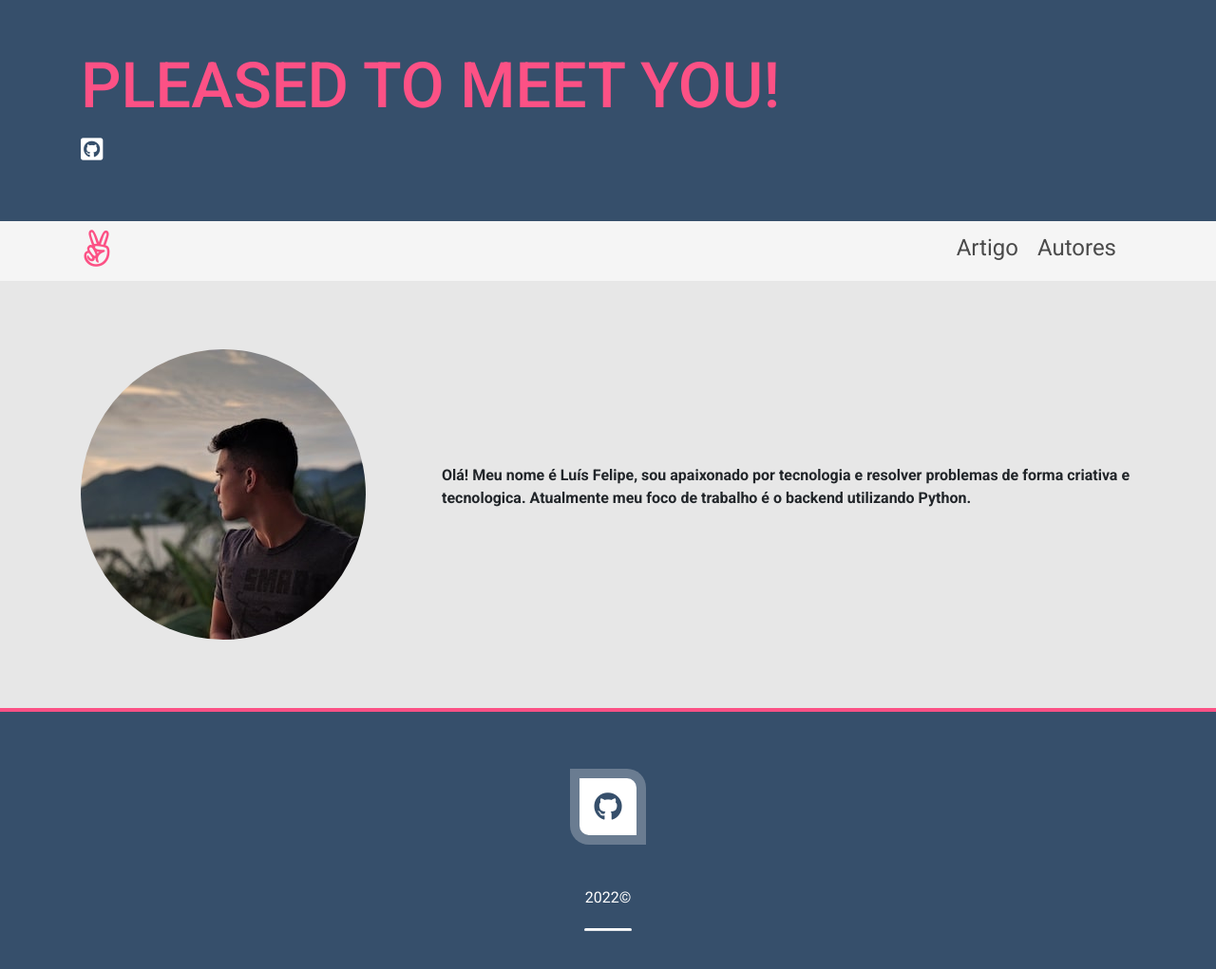
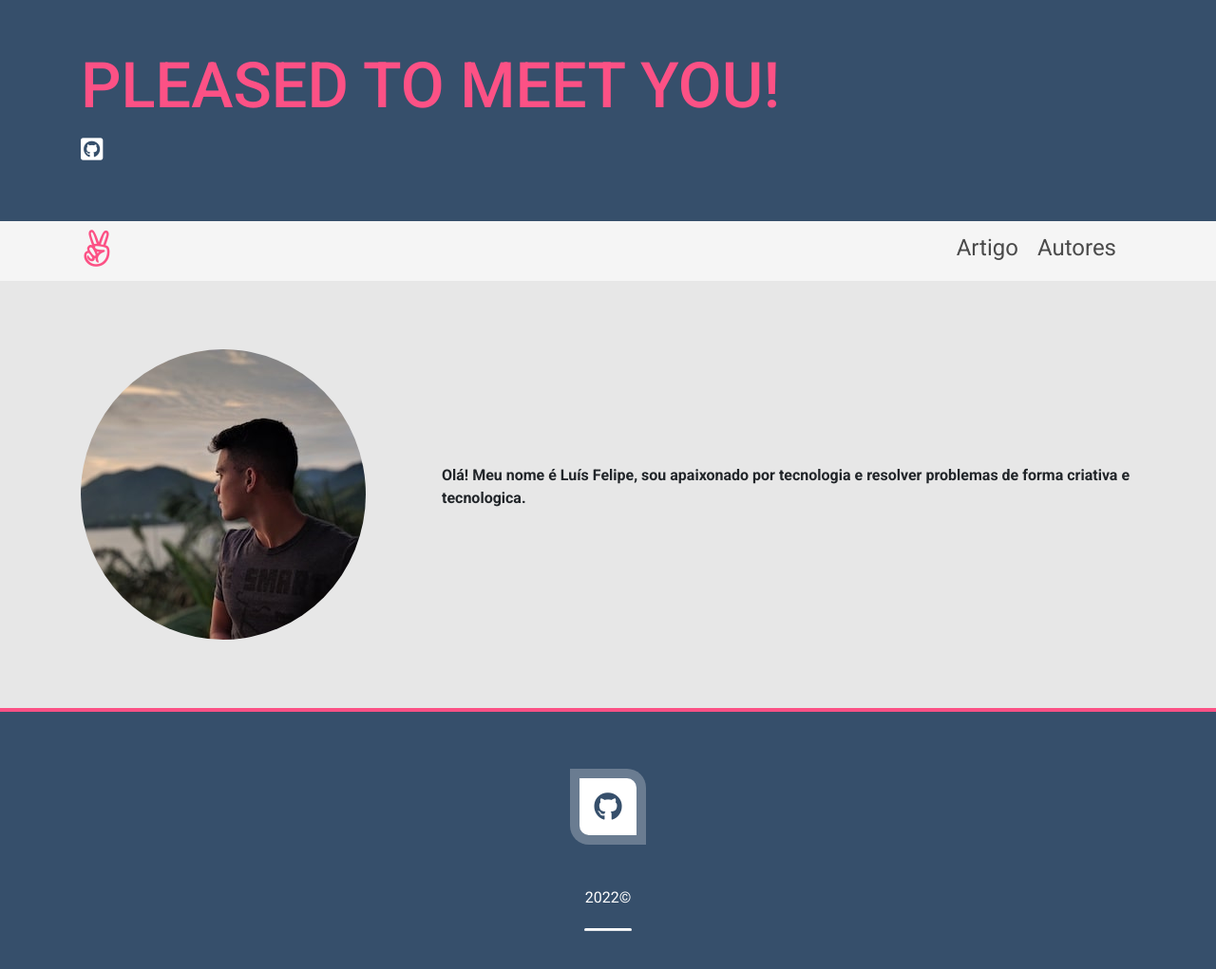
Before and after one commit to lfvilella/workflow-qr-code2auth, a Jekyll site: the page built from authors.html, in a window 1280 px wide. Shown: the whole page at 95% size. Built offline with Jekyll 4.4.1, drawn with Linux system fonts in a browser that asks for light colours; nearby versions of some CDN libraries.

Commit message:
Fix last details

```diff
--- a/authors.html
+++ b/authors.html
@@ -25,7 +25,7 @@ title: Autores
       </div>
       <div class="col-md-8">
         <p><b>Olá! Meu nome é Luís Felipe, sou apaixonado por tecnologia e resolver problemas de forma criativa e
-            tecnologica. Atualmente meu foco de trabalho é o backend utilizando Python.
+            tecnologica.
           </b>
         </p>
       </div>
```
Also changed, not shown: index.html (+11 -6 lines), static/vue-app.js (+9 -0 lines), static/img/accounting-min.png (deleted), static/img/b2blue.png (deleted), static/img/django-rest-min.png (deleted), static/img/gym-min.png (deleted), static/img/pizzaria-min.png (deleted), static/img/valora.png (deleted), static/img/xyzcreditos-min.png (deleted).
